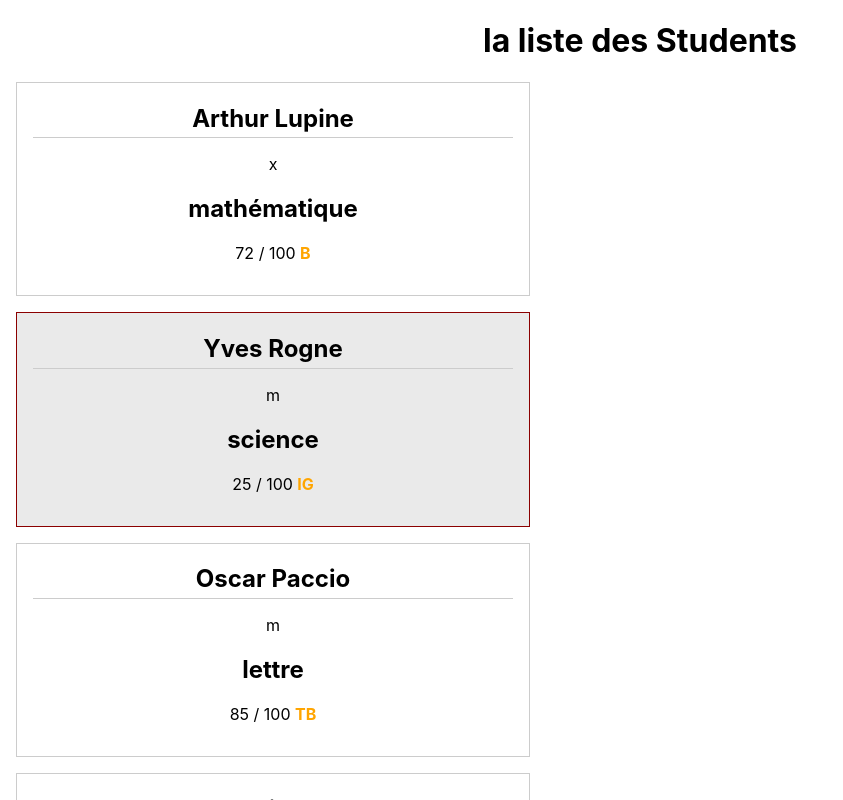
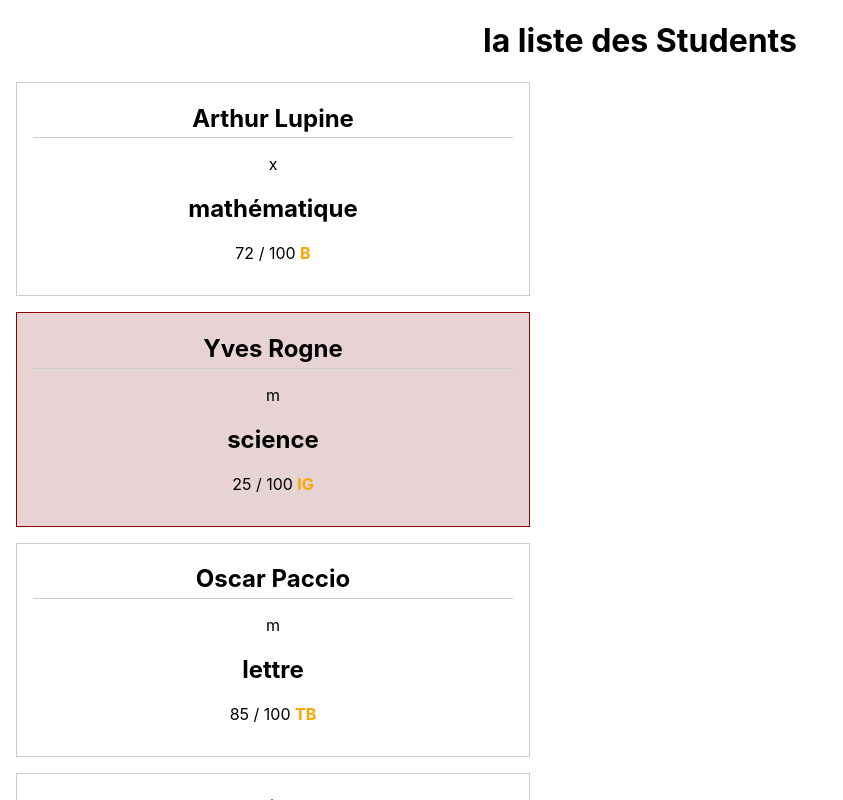
Before and after one commit to stefan-her/reactJs_exercice, a React (Create React App) app: page / in a window 1280 px wide. In both pictures the pointer is over the element 273 px from the left and 419 px from the top of the page. Shown: the top 800 px of the page, without its empty margins (0-843 px from the left). Built offline with nearby package versions, Linux system fonts and the light colour scheme.

Commit message:
final style hover

```diff
--- a/src/components/students.module.css
+++ b/src/components/students.module.css
@@ -11,6 +11,10 @@
 
 .fail {
     border-color: darkred;
+}
+
+.fail:hover {
+    background-color: rgba(136, 36, 36, 0.2);
 }
 
 .student h1 {
```
